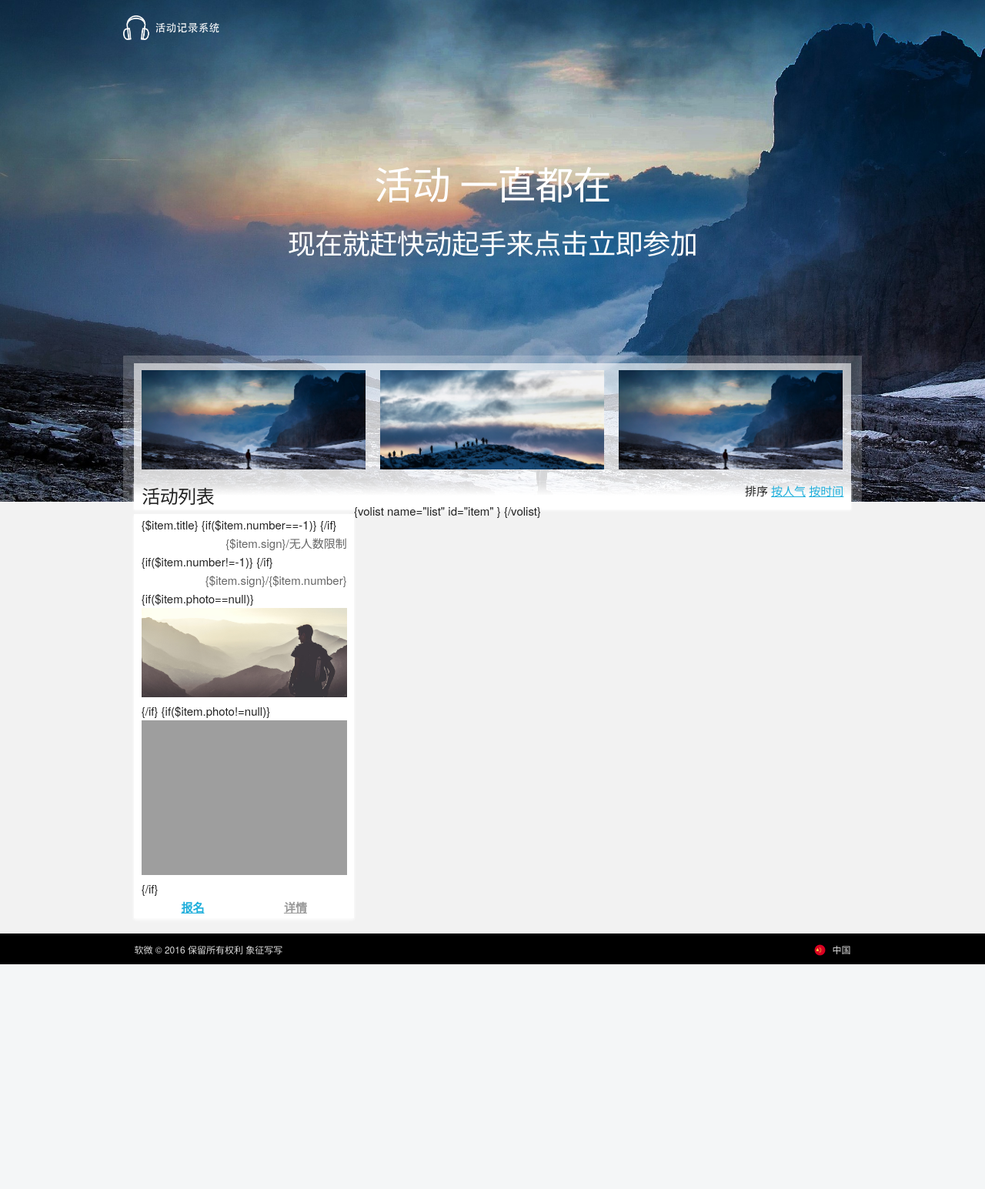
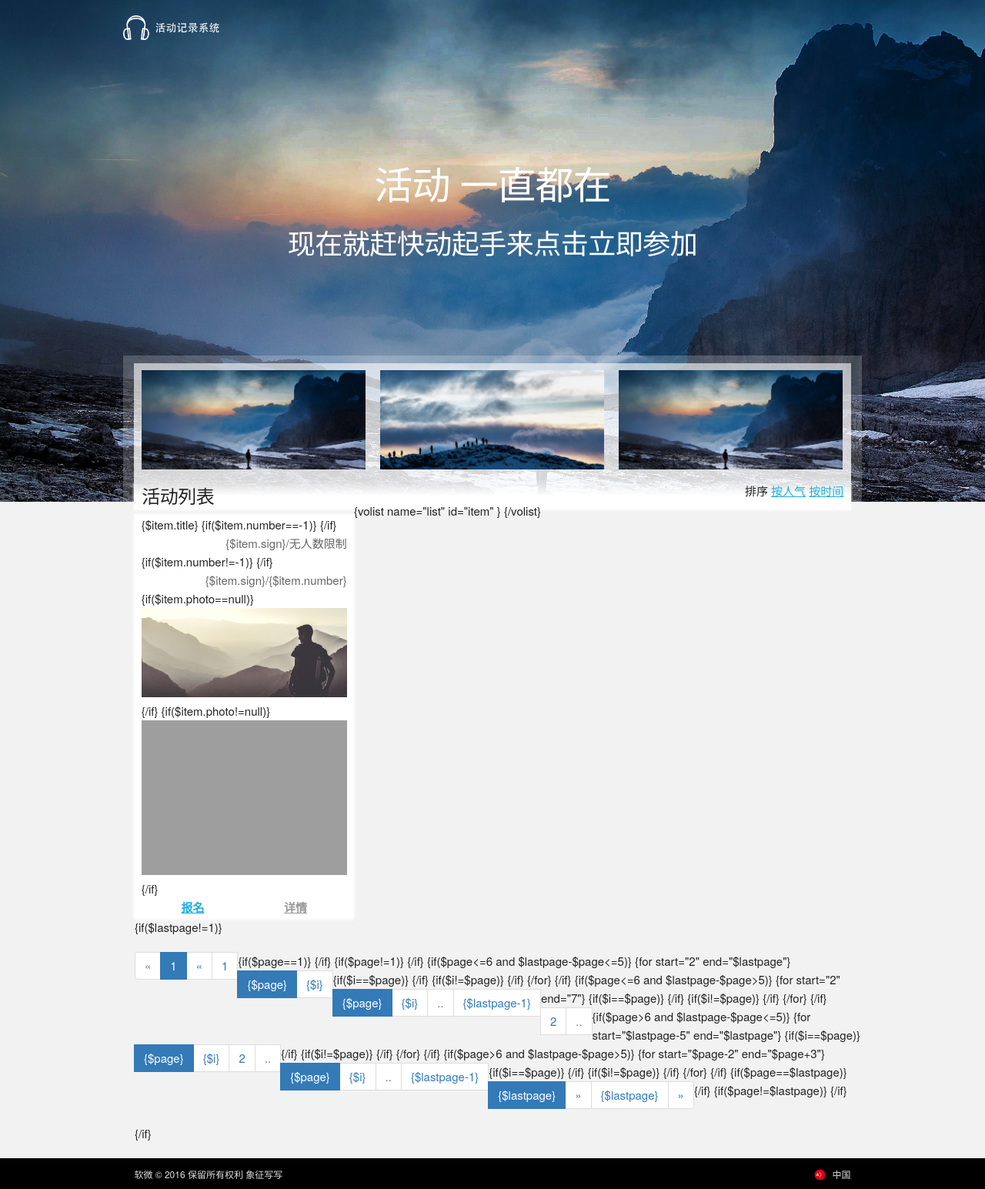
Before and after one commit to lupengyu/suanhu.net.cn, a PHP site: page /Phpcasclient1/application/index/view/index/home.html in a window 1280 px wide. Shown: the whole page at 77% size. Before the commit the page ends 1253 px from the top, so only its background shows below. Run offline with PHP 8.4, Linux system fonts and the light colour scheme; some libraries are stand-ins or nearby versions; grey boxes are pictures that could not be loaded.

Commit message:
主页面修改
修改了遗留的分页问题，为主页添加了导航栏

```diff
--- a/application/index/controller/Backstage.php
+++ b/application/index/controller/Backstage.php
@@ -692,7 +692,7 @@ class Backstage extends Controller
             return $this->reject();
         }
 
-        $list = ClassesModel::where('id','>',0)->order('sign','desc')->paginate(10);
+        $list = ClassesModel::where('id','>',0)->order('sign','desc')->paginate(1);
         $page = $list->render();
         $this->assign('list',$list);
         $this->assign('page',$page);
--- a/application/index/view/index/home.html
+++ b/application/index/view/index/home.html
@@ -110,6 +110,53 @@
     </style>
 </head>
 <body>
+
+    <div class="section topbar">
+        <div class="container">
+            <!-- logo -->
+            <div class="row">
+                <div class="two columns" id="logo-black">
+                    <img src="/static/img/logo.PNG">
+                    <span id="more">
+                            <img src="/static/img/menu.png">
+                        </span>
+                </div>
+                <div class="ten columns nav">
+                    <a>
+                        用户名
+                        <ul>
+                            <li>个人中心</li>
+                            <li>活动管理</li>
+                            <li>注销</li>
+                        </ul>
+                    </a>
+
+                </div>
+            </div>
+        </div>
+    </div>
+
+    <!-- nav-mobile section -->
+    <div class="nav-mobile">
+        <span id="close">X</span>
+        <!-- 主选项卡 -->
+        <ul class="nav-mobile-main">
+            <li class="now">个人中心</li>
+            <li>后台管理</li>
+        </ul>
+        <!-- 子选项卡 -->
+        <div class="nav-mobile-sub">
+            <ul>
+                <li>个人资料</li>
+                <li>注销</li>
+            </ul>
+            <ul>
+                <li>活动管理</li>
+                <li>XX管理</li>
+            </ul>
+        </div>
+    </div>
+
     <!-- header section -->
     <div class="section header">
         <div class="container">
@@ -202,10 +249,136 @@
                 {/volist}
 
             </div>
-            <!--
+
             <div style="margin: 0px auto;padding-left: 15px;">
-                {//$page}
-            </div>-->
+                {if($lastpage!=1)}
+                <ul class="pagination">
+
+                    {if($page==1)}
+                    <li class="disabled">
+                        <span>&laquo;</span>
+                    </li>
+                    <li class="active">
+                        <span>1</span>
+                    </li>
+                    {/if}
+
+                    {if($page!=1)}
+                    <li>
+                        <a href="/home.html?p=1">&laquo;</a>
+                    </li>
+                    <li>
+                        <a href="/home.html?p=1">1</a>
+                    </li>
+                    {/if}
+
+                    {if($page<=6 and $lastpage-$page<=5)}
+                        {for start="2" end="$lastpage"}
+                            {if($i==$page)}
+                            <li class="active">
+                                <span>{$page}</span>
+                            </li>
+                            {/if}
+                            {if($i!=$page)}
+                            <li>
+                                <a href="/home.html?p={$i}">{$i}</a>
+                            </li>
+                            {/if}
+                        {/for}
+                    {/if}
+
+                    {if($page<=6 and $lastpage-$page>5)}
+                        {for start="2" end="7"}
+                            {if($i==$page)}
+                            <li class="active">
+                                <span>{$page}</span>
+                            </li>
+                            {/if}
+                            {if($i!=$page)}
+                            <li>
+                                <a href="/home.html?p={$i}">{$i}</a>
+                            </li>
+                            {/if}
+                        {/for}
+                    <li class="disabled">
+                        <span>..</span>
+                    </li>
+                    <li>
+                        <a href="/home.html?p={$lastpage-1}">{$lastpage-1}</a>
+                    </li>
+                    {/if}
+
+                    {if($page>6 and $lastpage-$page<=5)}
+                    <li>
+                        <a href="/home.html?p=2">2</a>
+                    </li>
+                    <li class="disabled">
+                        <span>..</span>
+                    </li>
+                        {for start="$lastpage-5" end="$lastpage"}
+                            {if($i==$page)}
+                            <li class="active">
+                                <span>{$page}</span>
+                            </li>
+                            {/if}
+                            {if($i!=$page)}
+                            <li>
+                                <a href="/home.html?p={$i}">{$i}</a>
+                            </li>
+                            {/if}
+                        {/for}
+                    {/if}
+
+                    {if($page>6 and $lastpage-$page>5)}
+                    <li>
+                        <a href="/home.html?p=2">2</a>
+                    </li>
+                    <li class="disabled">
+                        <span>..</span>
+                    </li>
+                        {for start="$page-2" end="$page+3"}
+                            {if($i==$page)}
+                            <li class="active">
+                                <span>{$page}</span>
+                            </li>
+                            {/if}
+                            {if($i!=$page)}
+                            <li>
+                                <a href="/home.html?p={$i}">{$i}</a>
+                            </li>
+                            {/if}
+                        {/for}
+                    <li class="disabled">
+                        <span>..</span>
+                    </li>
+                    <li>
+                        <a href="/home.html?p={$lastpage-1}">{$lastpage-1}</a>
+                    </li>
+                    {/if}
+
+                    {if($page==$lastpage)}
+                    <li class="active">
+                        <span>{$lastpage}</span>
+                    </li>
+
+                    <li class="disabled">
+                        <span>&raquo;</span>
+                    </li>
+                    {/if}
+                    {if($page!=$lastpage)}
+                    <li>
+                        <a href="/home.html?p={$lastpage}">{$lastpage}</a>
+                    </li>
+
+                    <li>
+                        <a href="/home.html?p={$lastpage}">&raquo;</a>
+                    </li>
+                    {/if}
+
+                </ul>
+                {/if}
+            </div>
+
         </div>
     </div>
 
@@ -222,4 +395,26 @@
         </div>
     </div>
 </body>
+<script>
+    $("#more").click(function () {
+        $(".nav-mobile").css("left",0);
+        setTimeout(function(){
+            $('.nav-mobile-main').css("left",0);
+            $(".nav-mobile-sub").css("left",0);
+        },250);
+
+    });
+
+    $("#close").click(function () {
+        $(".nav-mobile").css("left","-100%");
+        $(".nav-mobile-main").css("left","-100%");
+        $(".nav-mobile-sub").css("left","40%");
+        $(".nav-mobile-main li").first().addClass("now").siblings().removeClass("now");
+    })
+
+    $(".nav-mobile-main li").click(function () {
+        $(this).addClass("now").siblings().removeClass("now");
+        $(".nav-mobile-sub").css("left",-$(this).index()*100+"%");
+    })
+</script>
 </html>
--- a/public/static/css/common.css
+++ b/public/static/css/common.css
@@ -0,0 +1,3 @@
+ul {
+    list-style: none;
+}
--- a/public/static/js/index.js
+++ b/public/static/js/index.js
@@ -5,4 +5,19 @@ $(function () {
         $(".header").css("background-position",index * document.body.clientWidth);
         $(".header").css("background-image","url(" + url + ")");
     })
-})
+});
+
+window.onscroll=function(){
+    var top=window.pageYOffset||document.documentElement.scrollTop||document.body.scrollTop;
+    var $topbar = $(".topbar");
+    var height = $("#logo").height();
+
+    if(top <= height) {
+        $topbar.hide();
+    }
+    else if(top > height) {
+        (function(){
+            $topbar.show();
+        })();
+    }
+};
```
Also changed, not shown: application/index/controller/Index.php (+14 -1 lines), public/static/css/custom.css (+165 -0 lines), public/static/img/logo-black.PNG (added), public/static/img/menu.png (added).
